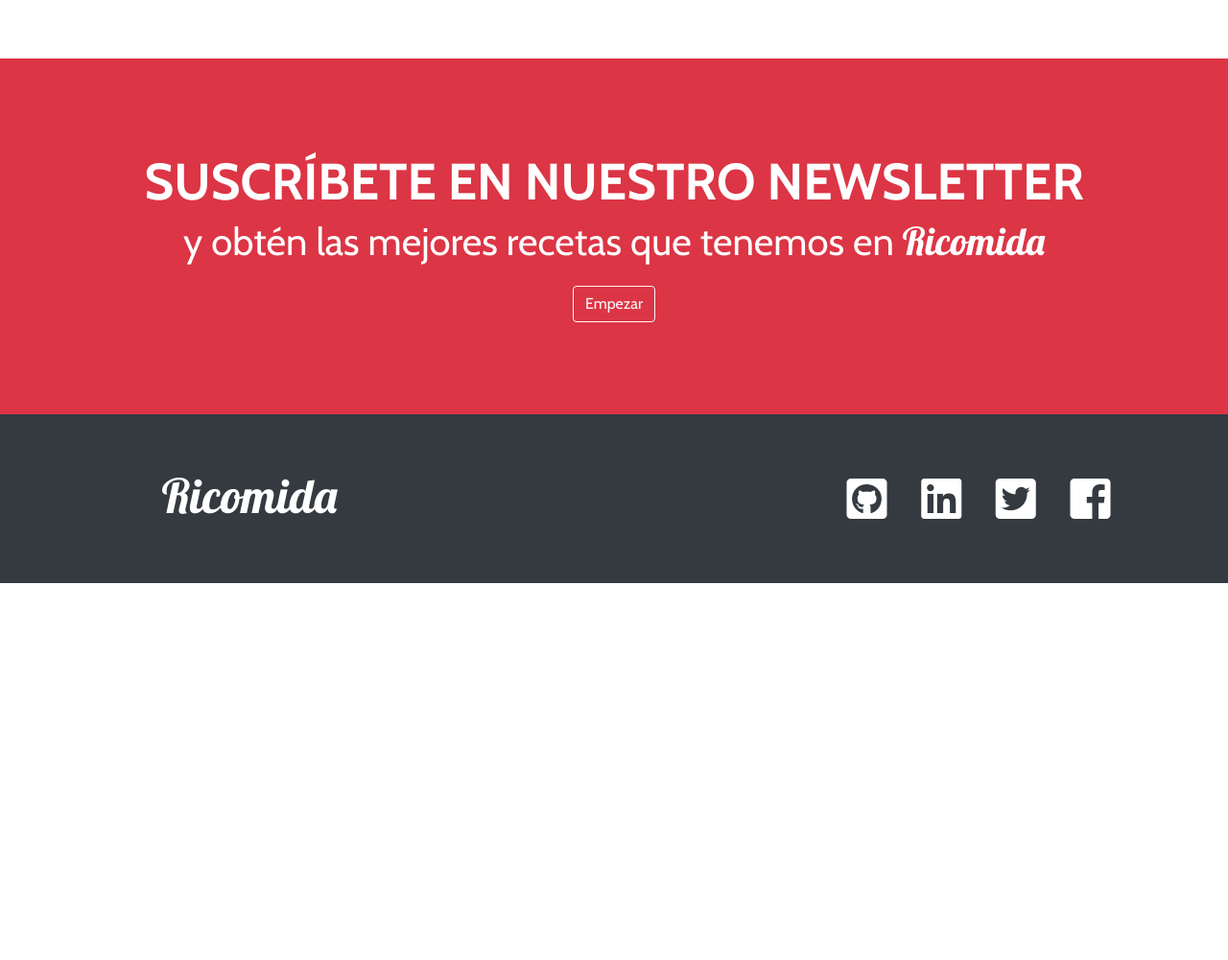
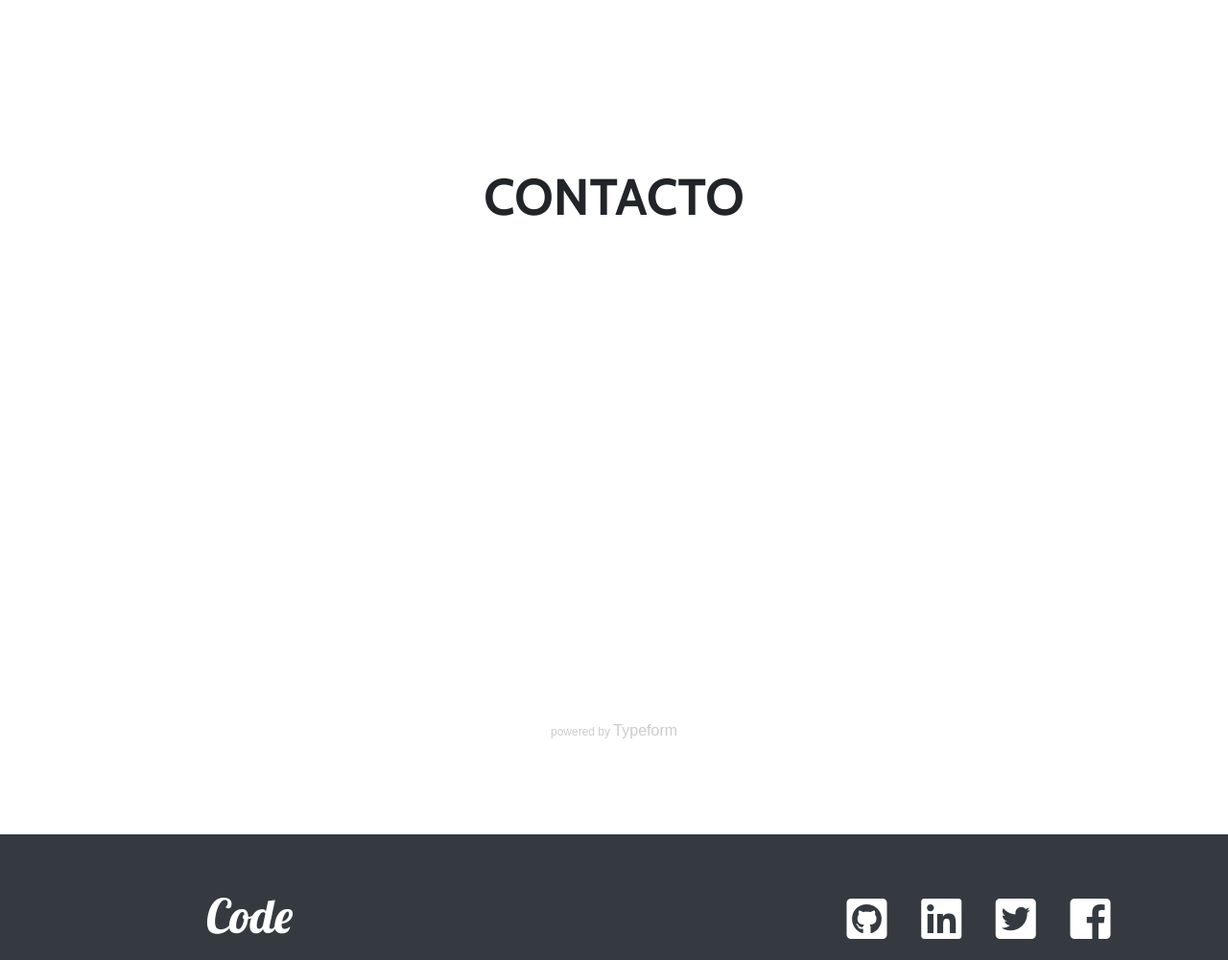
Before and after one commit to rrojascontreras94/Portafolio, a plain HTML site: page index.html in a window 1280 px wide. Shown: the part 3413-4414 px from the top of the page at 96% size. Before the commit the page ends 4021 px from the top, so only its background shows below. Drawn offline with nearby package versions, Linux system fonts and the light colour scheme; some packages are replaced by stand-ins of ours; a script that the page names is missing.

Commit message:
add contact form

```diff
--- a/index.html
+++ b/index.html
@@ -227,13 +227,14 @@
     </section>
 
     <!-- shipping metods -->
-    <section class="newsletter bg-danger pt-5 pb-5">
+    <section class="newsletter pt-5 pb-5">
         <div class="container text-center pt-5 pb-5">
             <div class="row">
+            	<div class="col-12 text-center pt-3">
+                    <h1>CONTACTO</h1>
+                </div>
                 <div class="col-12 text-white">
-                	<h1 class="text-uppercase m-0 subscribe-text-1">Suscríbete en nuestro Newsletter</h1>
-                	<p class="subscribe-text-2">y obtén las mejores recetas que tenemos en <span class="header-logo">Ricomida</span></p>
-                	<button class="btn btn-outline-light">Empezar</button>
+                	<div class="typeform-widget" data-url="https://form.typeform.com/to/sJULQvVh" style="width: 100%; height: 500px;"></div> <script> (function() { var qs,js,q,s,d=document, gi=d.getElementById, ce=d.createElement, gt=d.getElementsByTagName, id="typef_orm", b="https://embed.typeform.com/"; if(!gi.call(d,id)) { js=ce.call(d,"script"); js.id=id; js.src=b+"embed.js"; q=gt.call(d,"script")[0]; q.parentNode.insertBefore(js,q) } })() </script> <div style="font-family: Sans-Serif;font-size: 12px;color: #999;opacity: 0.5; padding-top: 5px;"> powered by <a href="https://admin.typeform.com/signup?utm_campaign=sJULQvVh&utm_source=typeform.com-01EEX8WFEDKS30YA3N6R2VNXW6-free&utm_medium=typeform&utm_content=typeform-embedded-poweredbytypeform&utm_term=ES" style="color: #999" target="_blank">Typeform</a></div>
                 </div>
             </div>
         </div>
@@ -244,7 +245,7 @@
         <div class="container">
             <div class="row">
                 <div class="col-12 col-md-6 col-lg-4">
-                    <a href="index.html" alt="Suricata Logo" class="header-logo text-white text-decoration-none">Ricomida</a>
+                    <a href="index.html" alt="Logo" class="header-logo text-white text-decoration-none">Code</a>
                 </div>
                 <div class="col-4 d-none d-lg-inline-block"></div>
                 <div class="col-12 col-md-6 col-lg-4 text-center">
```
